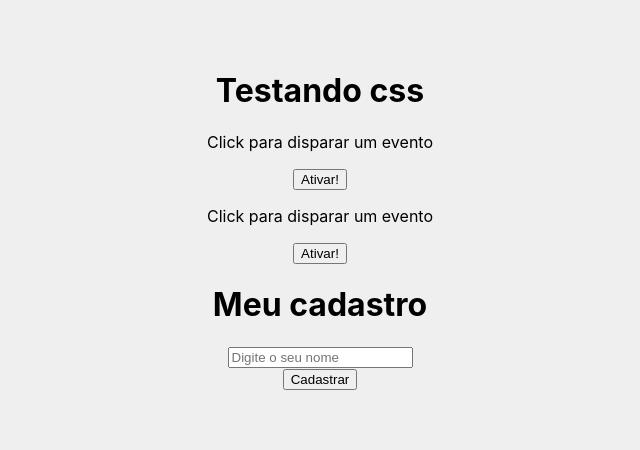
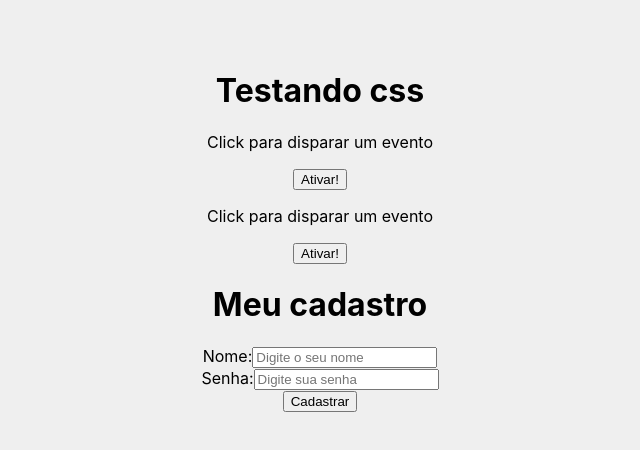
Before and after one commit to Talison-Miguel/Curso-React-Matheus-Battisti, a React (Create React App) app in the folder 1-React/: page / in a window 1280 px wide. Shown: the top 450 px of the page, without its empty margins (320-960 px from the left). Built offline with nearby package versions, Linux system fonts and the light colour scheme.

Commit message:
useState

```diff
--- a/1-React/src/components/Form.jsx
+++ b/1-React/src/components/Form.jsx
@@ -1,15 +1,33 @@
+import { useState } from "react";
+
 export function Form({ numero }) {
     function cadastrarUsuario(e) {
         e.preventDefault()
-        console.log(`Cadastrado!!!!!!!`)
-    }
+        console.log(`Usuario ${name} foi cadastrado com a senha ${password}`)
+     }
+
+    const [name, setName] = useState()
+    const [password, setPassword] = useState()
 
     return (
         <div>
             <h1>Meu cadastro</h1>
             <form onSubmit={cadastrarUsuario}>
                 <div>
-                    <input type="text"  placeholder="Digite o seu nome"/>
+                    <label htmlFor="name">Nome:</label>
+                    <input
+                        type="text" id="name" name="name"
+                        placeholder="Digite o seu nome"
+                        onChange={(e) => setName(e.target.value)}
+                    />
+                </div>
+                <div>
+                    <label htmlFor="password">Senha:</label>
+                    <input
+                        type="password" id="password" name="password"
+                        placeholder="Digite sua senha"
+                        onChange={(e) => setPassword(e.target.value)}
+                    />
                 </div>
                 <div>
                     <input type="submit"  value="Cadastrar"/>
```
